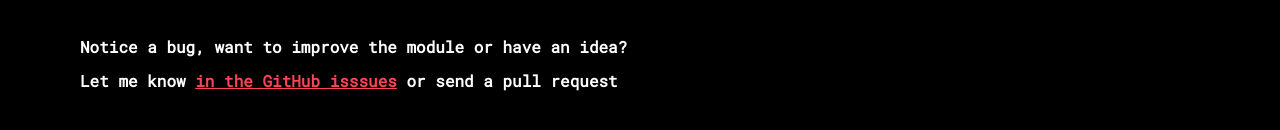
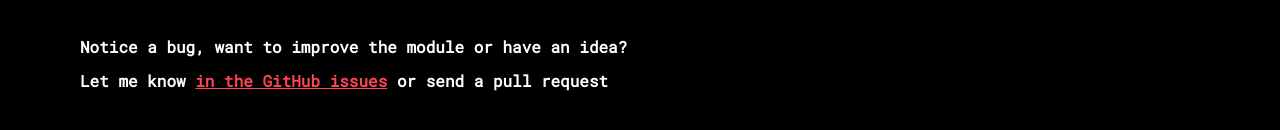
Before and after one commit to PavelLaptev/css-houdini-squircle, a React (Create React App) app: page / in a window 1280 px wide. Shown: the part 5146-5276 px from the top of the page. Built offline with nearby package versions, Linux system fonts and the light colour scheme.

Commit message:
📝 fix a typo

```diff
--- a/src/sections/Footer/index.js
+++ b/src/sections/Footer/index.js
@@ -17,7 +17,7 @@ const Footer = () => {
             rel="noreferrer"
           >
             {" "}
-            in the GitHub isssues
+            in the GitHub issues
           </a>{" "}
           or send a pull request
         </h3>
```
